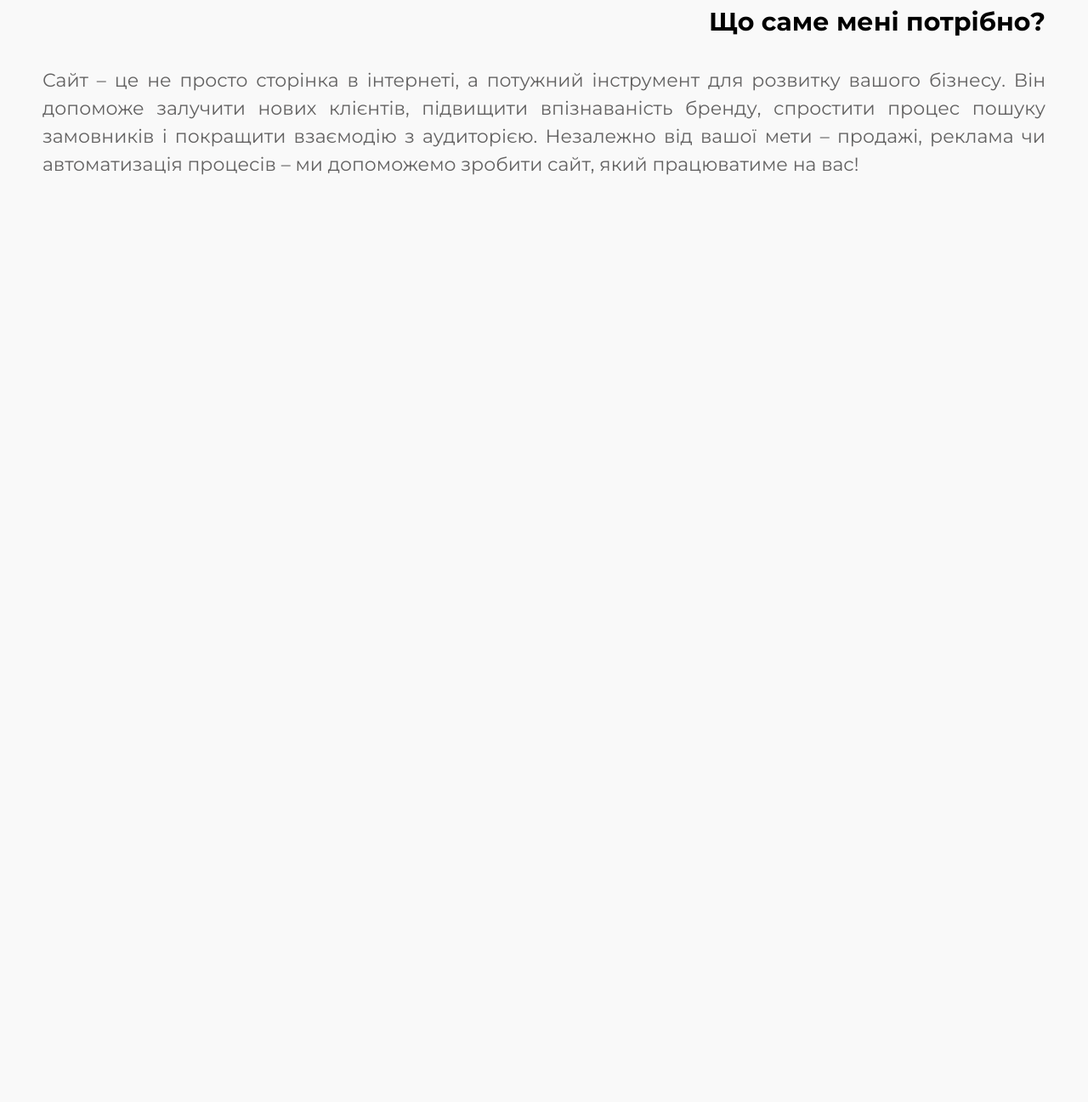
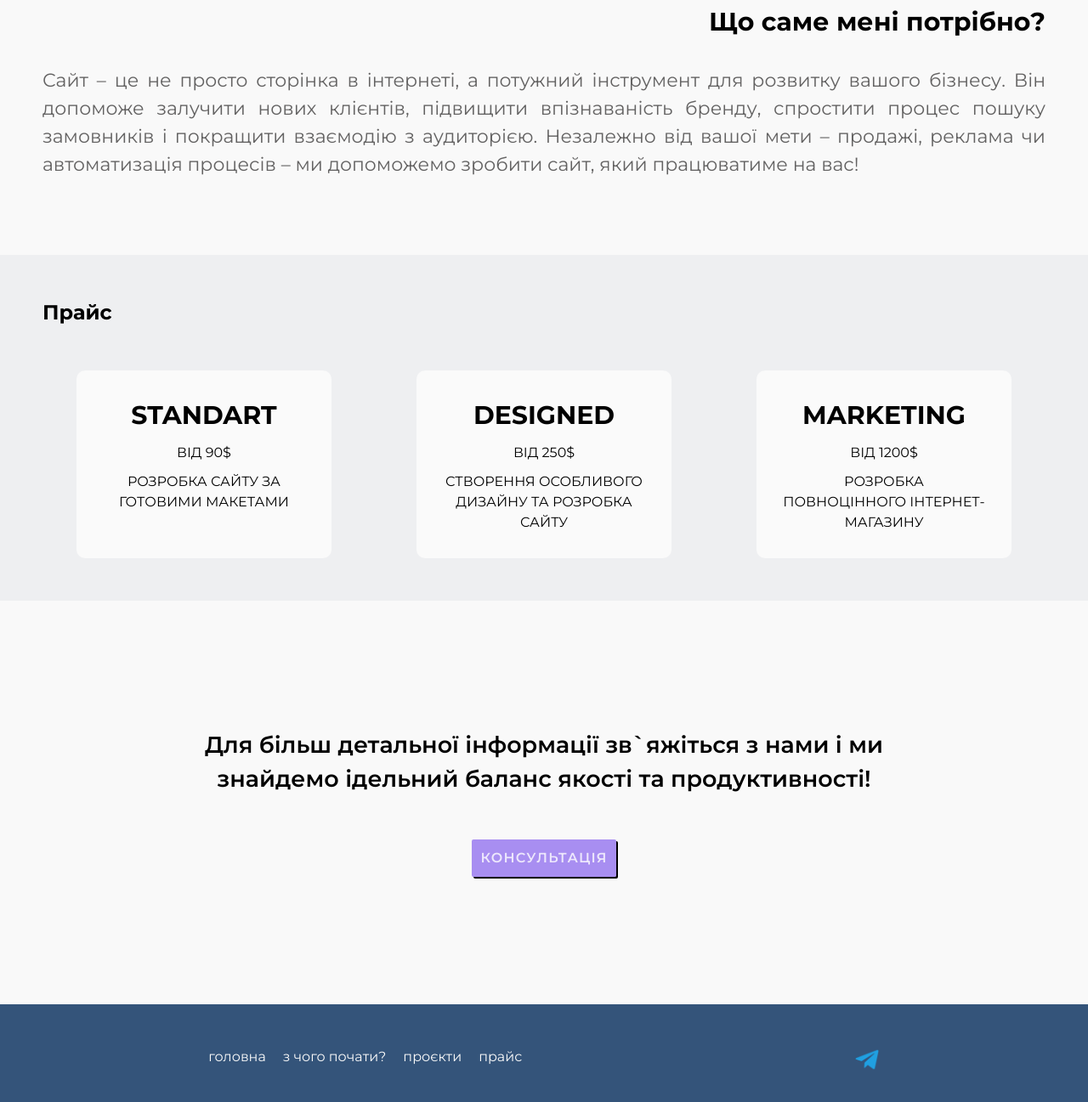
Before and after one commit to MykhailoKhashchevatskyi/portfolio, a plain HTML site: page index.html in a window 1280 px wide. Shown: the part 1625-2922 px from the top of the page at 85% size. Before the commit the page ends 1925 px from the top, so only its background shows below. Drawn offline with Linux system fonts and the light colour scheme.

Commit message:
Add files via upload

```diff
--- a/css/_footer.scss
+++ b/css/_footer.scss
@@ -0,0 +1,41 @@
+.footer {
+  background-color: #34547A;
+  padding: 50px 0;
+		&__container {
+		}
+
+		&__wrapper {
+      display: flex;
+      justify-content: space-around;
+		}
+
+		&__menu {
+      color: #fafafa;
+		}
+
+
+		&__logo {
+		}
+
+		&__telegram {
+      cursor: pointer;
+      max-width: 30px;
+      @media (max-width: 800px) {
+        align-self: flex-end;
+      }
+		}
+}
+.menu2-list {
+  display: flex;
+  gap: 20px;
+  @media (max-width: 800px) {
+    flex-direction: column;
+    gap: 5px;
+  }
+		&__item {
+      cursor: pointer;
+      text-transform: lowercase;
+		}
+}
+.telegram {
+}
--- a/css/_main.scss
+++ b/css/_main.scss
@@ -233,13 +233,13 @@
 }
 
 .arrow {
-  width: calc(600px / 0.707);
+  width: calc(15px / 0.707);
   height: 20px;
   background: repeating-linear-gradient(135deg, #ffffff 0 15px,#0000 0 20px) left top,
     repeating-linear-gradient( 45deg, #ffffff 0 15px,#0000 0 20px) left bottom;
   background-size: 300% 50%;
   background-repeat: no-repeat;
-  animation: i4 50s infinite linear;
+  animation: i4 5s infinite linear;
   transform: rotate(180deg);
 }
 
@@ -545,3 +545,90 @@
     opacity: 1.0;
   }
 }
+
+//// price
+
+.price {
+  background-color: #EEEFF1;
+  padding: 50px 0;
+  @media (max-width: 800px) {
+    overflow-y: auto;
+  }
+		&__container {
+		}
+
+		&__title {
+      margin-bottom: 50px;
+		}
+
+		&__wrapper {
+      @media (max-width: 800px) {
+          width: 950px;
+      }
+		}
+
+		&__cards {
+
+		}
+}
+
+.card-boks {
+  display: flex;
+  justify-content: space-around;
+  @media (max-width: 800px) {
+    justify-content: center;
+  }
+  gap: 20px;
+		&__item {
+      border-radius: 10px;
+      width: 300px;
+      text-align: center;
+      gap: 10px;
+      text-transform: uppercase;
+      padding: 30px;
+      display: flex;
+      flex-direction: column;
+      align-items: center;
+      background-color: #fafafa;
+		}
+
+		&__title {
+      font-size: 30px;
+		}
+
+		&__price {
+		}
+
+		&__text {
+		}
+}
+
+
+.info-q {
+  padding: 150px 0;
+  display: flex;
+  flex-direction: column;
+  align-items: center;
+  text-align: center;
+  justify-content: center;
+		&__container {
+		}
+
+		&__wrapper {
+		}
+
+		&__text {
+      max-width: 820px;
+      font-size: 27px;
+      font-weight: 600;
+      margin: 0 0 50px 0;
+      @media (max-width: 800px) {
+        font-size: 23px;
+      }
+		}
+}
+.info {
+
+		&__button {
+		}
+}
--- a/index.html
+++ b/index.html
@@ -11,15 +11,15 @@
     <header class="header">
         <div class="header__container">
           <div class="header__wrapper">
-            <div class="header__image">
+            <div class="header__image" onclick="location.href='#hero'">
               <img src="./img/logo.svg" alt="logo" class="header__logo">
             </div>
             <nav class="header__navigation">
               <ul class="header__menu menu-list">
-                <li class="menu-list__item">Головна</li>
-                <li class="menu-list__item">З чого почати?</li>
-                <li class="menu-list__item">Проєкти</li>
-                <li class="menu-list__item">Прайс</li>
+                <li class="menu-list__item" onclick="location.href='#hero'" >Головна</li>
+                <li class="menu-list__item" onclick="location.href='#qsts'" >З чого почати?</li>
+                <li class="menu-list__item" onclick="location.href='#projects'" >Проєкти</li>
+                <li class="menu-list__item" onclick="location.href='#price'" >Прайс</li>
               </ul>
             </nav>
             <button class="header__button">Консультація</button>
@@ -33,7 +33,7 @@
     </header>
     <main class="main">
       <div class="wrapper">
-        <section class="hero">
+        <section class="hero" id="hero">
           <div class="hero__container">
             <div class="hero__wrapper">
               <div class="hero__picture">
@@ -57,7 +57,7 @@
             </div>
           </div>
         </section>
-        <section class="qsts">
+        <section class="qsts" id="qsts">
           <div class="qsts__container">
             <div class="qsts__wrapper">
               <div class="qsts__animation">
@@ -77,7 +77,7 @@
             </div>
           </div>
         </section>
-        <section class="projects">
+        <section class="projects" id="projects">
           <div class="projects__container">
             <div class="projects__wrapper">
               <div class="projects__title">
@@ -161,9 +161,55 @@
             </div>
           </div>
         </section>
+        <section class="price" id="price">
+          <div class="price__container">
+            <h2 class="price__title">Прайс</h2>
+            <div class="price__wrapper">
+              <div class="price__cards card-boks">
+                <div class="card-boks__item">
+                  <h3 class="card-boks__title">Standart</h3>
+                  <p class="card-boks__price">від 90$</p>
+                  <p class="card-boks__text">Розробка сайту за готовими макетами</p>
+                </div>
+                <div class="card-boks__item">
+                  <h3 class="card-boks__title">Designed</h3>
+                  <p class="card-boks__price">від 250$</p>
+                  <p class="card-boks__text">Створення особливого дизайну та розробка сайту</p>
+                </div>
+                <div class="card-boks__item">
+                  <h3 class="card-boks__title">Marketing</h3>
+                  <p class="card-boks__price">від 1200$</p>
+                  <p class="card-boks__text">Розробка повноцінного інтернет-магазину</p>
+                </div>
+              </div>
+            </div>
+          </div>
+        </section>
+        <section class="info-q">
+          <div class="info-q__container">
+            <div class="info-q__wrapper">
+              <p class="info-q__text">Для більш детальної інформації зв`яжіться з нами і ми знайдемо ідельний баланс якості та продуктивності!</p>
+              <button class="info__button">Консультація</button>
+            </div>
+          </div>
+        </section>
       </div>
     </main>
-    <footer class="footer"></footer>
+    <footer class="footer">
+      <div class="footer__container">
+        <div class="footer__wrapper">
+          <ul class="footer__menu menu2-list">
+            <li class="menu2-list__item" onclick="location.href='#hero'" >Головна</li>
+            <li class="menu2-list__item" onclick="location.href='#qsts'" >З чого почати?</li>
+            <li class="menu2-list__item" onclick="location.href='#projects'" >Проєкти</li>
+            <li class="menu2-list__item" onclick="location.href='#price'" >Прайс</li>
+          </ul>
+          <div class="footer__telegram">
+            <img src="./img/telegram.webp" alt="ico" class="telegram">
+          </div>
+        </div>
+      </div>
+    </footer>
   </div>
   <script src="./js/script.js"></script>
 </body>
--- a/js/script.js
+++ b/js/script.js
@@ -15,3 +15,8 @@ document.addEventListener("DOMContentLoaded", () => {
     body.classList.remove("no-scroll");
   });
 });
+
+
+function scrollToBlock() {
+  document.getElementById("targetBlock").scrollIntoView({ behavior: "smooth" });
+}
```
Also changed, not shown: css/style.css, img/telegram.webp (added), 1 other file.
